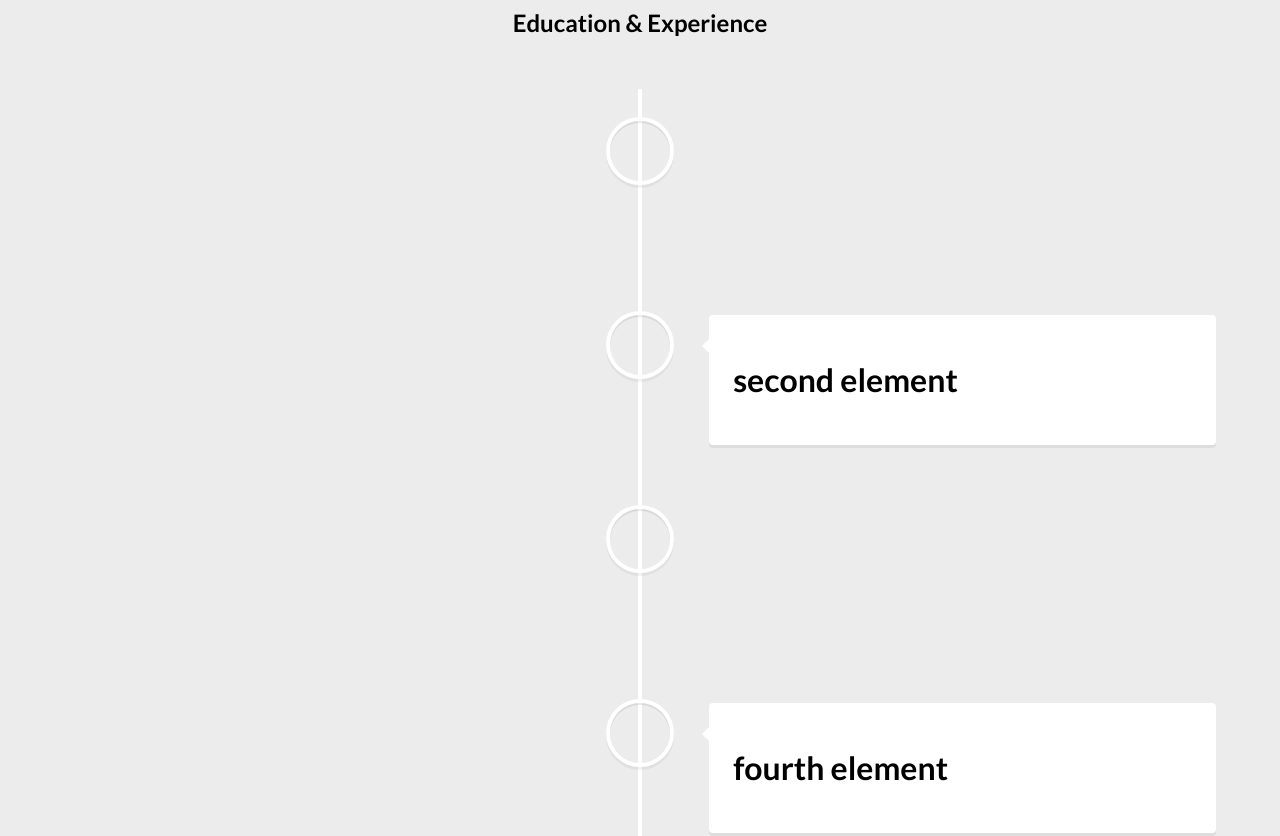
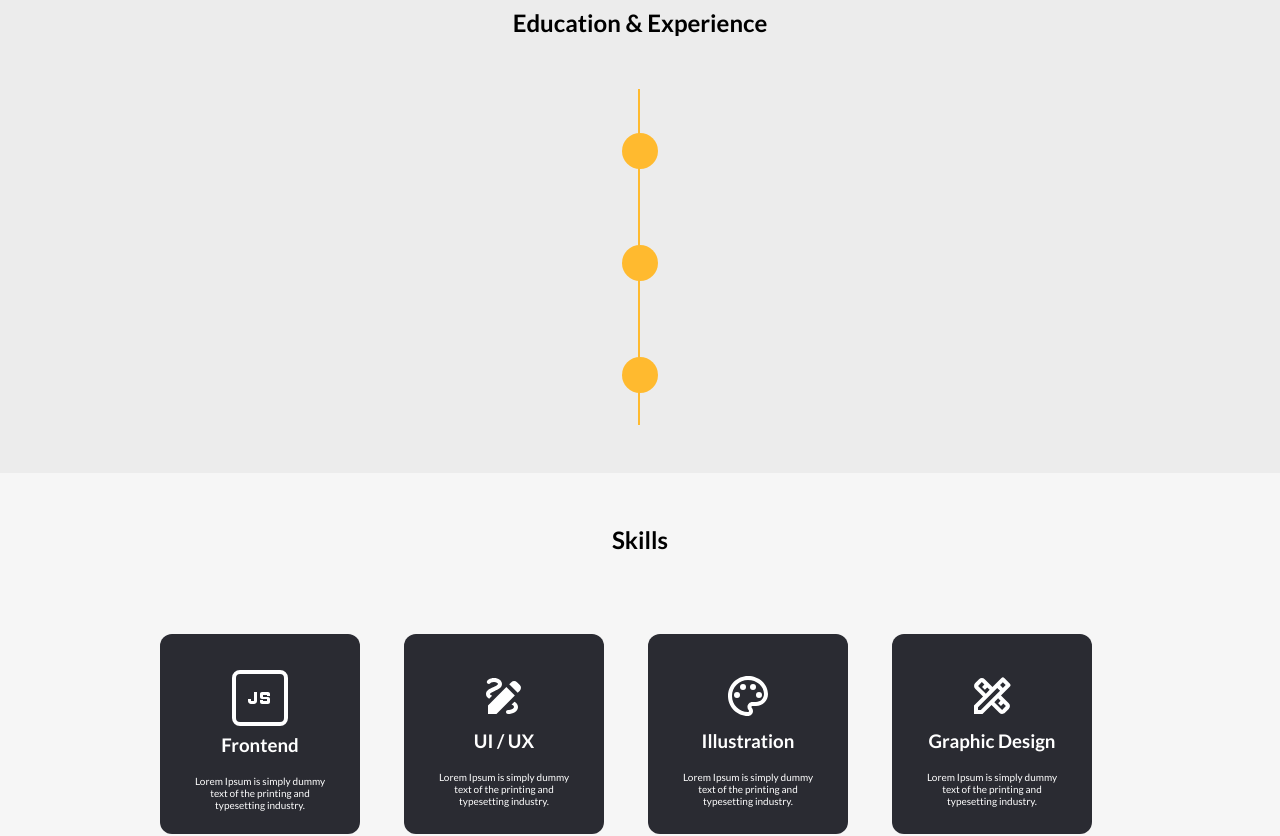
Before and after one commit to tielass/portfolio-website, a React (Create React App) app: page / in a window 1280 px wide. Shown: the part 640-1476 px from the top of the page. Built offline with nearby package versions, Linux system fonts and the light colour scheme.

Commit message:
timeline styling

```diff
--- a/src/components/Experience.jsx
+++ b/src/components/Experience.jsx
@@ -2,6 +2,10 @@ import React from 'react'
 import { VerticalTimeline, VerticalTimelineElement }  from 'react-vertical-timeline-component';
 import 'react-vertical-timeline-component/style.min.css';
 import '../style/Experience.css'
+import {experienceDb} from '../helpers/experienceDb'
+import SchoolOutlinedIcon from '@mui/icons-material/SchoolOutlined';
+import LaptopMacOutlinedIcon from '@mui/icons-material/LaptopMacOutlined';
+import LocalLibraryOutlinedIcon from '@mui/icons-material/LocalLibraryOutlined';
 
 function Experience() {
   return (
@@ -9,18 +13,45 @@ function Experience() {
       <h2 className='experience--header'>Education & Experience</h2>
       <div className="experience--container">
       <VerticalTimeline>
-        <VerticalTimelineElement>
-          <h1>first element</h1>
+        {/* <VerticalTimelineElement icon={<SchoolOutlinedIcon className='timeline--icon'/>} >
+          <h2>GRAPHIC DESIGNER - 11. 2018 - 09. 2022</h2>
+          <p className='experience-city'>Berlin</p>
+          <p>LemonOne GmbH</p>
+          <p>Supported the development of the start-up with visuals for internal use, such as guidelines, logos and printable materials, as well as external such as client guidelines. Managed a team of more than 20 external partners and helped aligned the company's vision with them. Translated guidelines into static websites with HTML and CSS. </p>
+          <p><span>Guidelines & Banner design</span><span>Photomanipulation</span></p>
+        </VerticalTimelineElement >
+        <VerticalTimelineElement icon={<LaptopMacOutlinedIcon/>}>
+          <h2>GRAPHIC DESIGNER - 11. 2018 - 09. 2022</h2>
+          <p className='experience-city'>Berlin</p>
+          <p>LemonOne GmbH</p>
+          <p>Supported the development of the start-up with visuals for internal use, such as guidelines, logos and printable materials, as well as external such as client guidelines. Managed a team of more than 20 external partners and helped aligned the company's vision with them. Translated guidelines into static websites with HTML and CSS. </p>
+          <p><span>Guidelines & Banner design</span><span>Photomanipulation</span></p>
+        </VerticalTimelineElement>
+        <VerticalTimelineElement icon={<LocalLibraryOutlinedIcon/>}>
+        <h2>GRAPHIC DESIGNER - 11. 2018 - 09. 2022</h2>
+          <p className='experience-city'>Berlin</p>
+          <p>LemonOne GmbH</p>
+          <p>Supported the development of the start-up with visuals for internal use, such as guidelines, logos and printable materials, as well as external such as client guidelines. Managed a team of more than 20 external partners and helped aligned the company's vision with them. Translated guidelines into static websites with HTML and CSS. </p>
+          <p><span>Guidelines & Banner design</span><span>Photomanipulation</span></p>
         </VerticalTimelineElement>
         <VerticalTimelineElement>
-          <h1>second element</h1>
-        </VerticalTimelineElement>
-        <VerticalTimelineElement>
-          <h1>third element</h1>
-        </VerticalTimelineElement>
-        <VerticalTimelineElement>
-          <h1>fourth element</h1>
-        </VerticalTimelineElement>
+        <h2>GRAPHIC DESIGNER - 11. 2018 - 09. 2022</h2>
+          <p className='experience-city'>Berlin</p>
+          <p>LemonOne GmbH</p>
+          <p>Supported the development of the start-up with visuals for internal use, such as guidelines, logos and printable materials, as well as external such as client guidelines. Managed a team of more than 20 external partners and helped aligned the company's vision with them. Translated guidelines into static websites with HTML and CSS. </p>
+          <p><span>Guidelines & Banner design</span><span>Photomanipulation</span></p>
+        </VerticalTimelineElement> */}
+        {
+          experienceDb.map(element => {
+            console.log(element)
+            return(
+              <VerticalTimelineElement
+
+              />
+            )
+          })
+        }
+
       </VerticalTimeline>
       </div>
     </div>
--- /dev/null
+++ b/src/helpers/experienceDb.js
@@ -0,0 +1,32 @@
+export const experienceDb = [
+  {
+    id: 1,
+    position: 'Web Development Bootcamp',
+    date: '10.2022 - 12.2022',
+    city: 'Berlin',
+    company: "Le Wagon Bootcamp Berlin",
+    description: "xxx",
+    icon: 'education',
+    tags: ['Guidelines & Banner design', 'Photomanipulation']
+  },
+  {
+    id: 2,
+    position: 'Graphic Designer',
+    date: '11.2018 - 10.2022',
+    city: 'Berlin',
+    company: "LemonOne Gmbh",
+    description: "Supported the development of the start-up with visuals for internal use, such as guidelines, logos and printable materials, as well as external such as client guidelines. Managed a team of more than 20 external partners and helped aligned the company's vision with them. Translated guidelines into static websites with HTML and CSS. ",
+    icon: 'work',
+    tags: ['Guidelines & Banner design', 'Photomanipulation', 'Website design']
+  },
+  {
+    id: 3,
+    position: '2D Artist',
+    date: '05.2018 - 08.2018',
+    city: 'Netherlands',
+    company: "World 3D Games",
+    description: "During my time in World 3D Games, I reinforced their art team by creating compelling visuals for their PlayStore games. It ranged from character textures, cover splash art, character art and App icons. ",
+    icon: 'work',
+    tags: ['Character concept art', 'Game icons', 'Model textures']
+  },
+]
--- a/src/style/Experience.css
+++ b/src/style/Experience.css
@@ -1,8 +1,38 @@
 .experience {
   background-color: #ECECEC;
+}
+
+.experience--container {
+  padding-bottom: 3rem;
 }
 
 .experience--header {
   padding: 2rem;
   text-align: center;
 }
+
+/* Vertical Timeline */
+
+.vertical-timeline-element-icon{
+  background-color: #FFBA2F;
+  box-shadow: none;
+  scale: 0.6;
+}
+
+.timeline--icon {
+  scale: 1.5;
+}
+
+.vertical-timeline::before {
+  background-color: #FFBA2F;
+  width: 2px;
+}
+
+.vertical-timeline-element-content-arrow {
+  border: none;
+}
+
+.vertical-timeline-element-content {
+  background-color: #F6F6F6;
+  box-shadow: 0 3px 0 #FFBA2F;
+}
```
